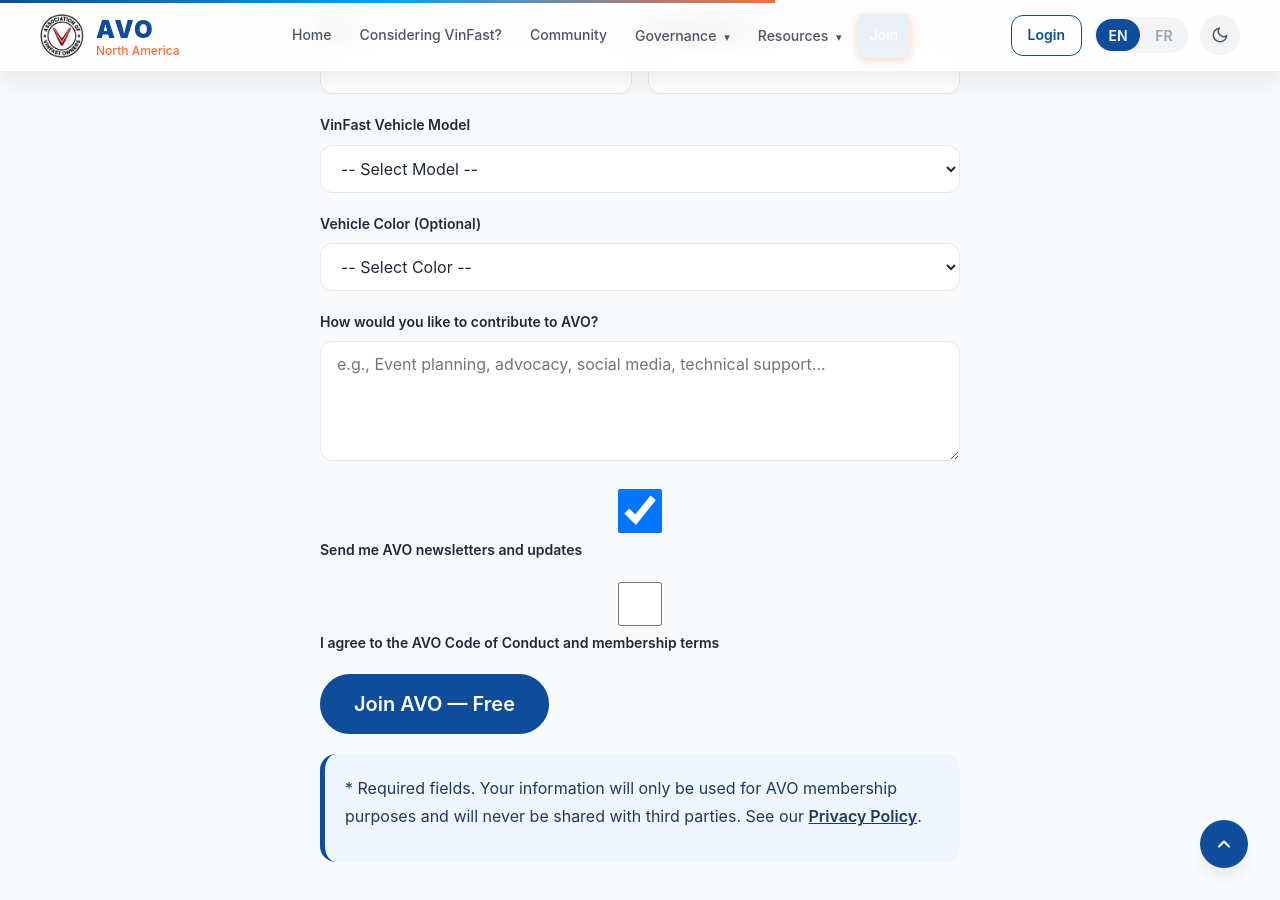
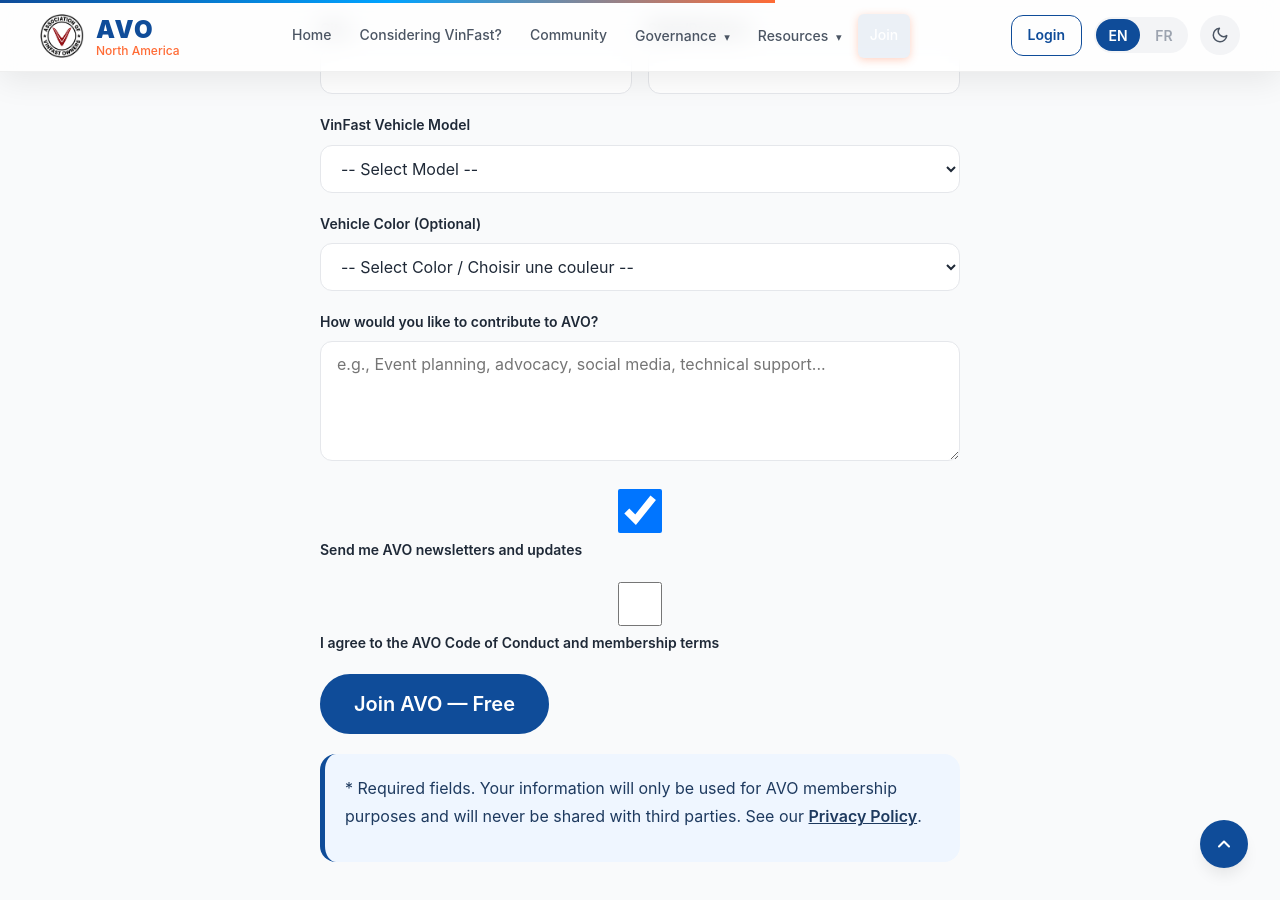
Before and after one commit to vinfastownersorg-cyber/avo-website, a Jekyll site: the page built from join.html, in a window 1280 px wide and 900 px high, scrolled down 1062 px. Built offline with Jekyll 4.4.1, drawn with Linux system fonts in a browser that asks for light colours.

Commit message:
fix(i18n): tighten French newsletter blurb, bilingual color placeholder
Restore the rollaway detail dropped from the French Summer/Fall 2026
summary, capitalize the Café avec VinFast event name to match the PDF,
and make the join form color placeholder bilingual.

Co-Authored-By: Claude Opus 5.5 (1M context) <noreply@anthropic.com>

```diff
--- a/join.html
+++ b/join.html
@@ -212,7 +212,7 @@ schema_json: |
                         <span lang="fr">Couleur du Véhicule (Optionnel)</span>
                     </label>
                     <select id="vehicleColor" name="vehicleColor">
-                        <option value="">-- Select Color --</option>
+                        <option value="">-- Select Color / Choisir une couleur --</option>
                         <option value="Crimson Red">Crimson Red Metallic</option>
                         <option value="VinFast Blue">VinFast Blue Metallic</option>
                         <option value="Sunset Orange">Sunset Orange Metallic</option>
--- a/newsletters.html
+++ b/newsletters.html
@@ -60,7 +60,7 @@ schema_json: |
                 </h3>
                 <p>
                     <span lang="en">Five months in one issue: the unannounced VF8 refresh now on North American lots, firmware builds and the Transport Canada rollaway recall, the VF7 that did not arrive, three new US dealerships, a petition scorecard, corporate watch, and Coffee with VinFast in Oakville on October 16.</span>
-                    <span lang="fr">Cinq mois en un numéro : le VF8 remanié arrivé sans annonce en Amérique du Nord, les versions logicielles et le rappel de Transports Canada, le VF7 qui n'est pas arrivé, trois nouvelles concessions américaines, le bilan de la pétition, la veille corporative et le café avec VinFast à Oakville le 16 octobre.</span>
+                    <span lang="fr">Cinq mois en un numéro : le VF8 remanié arrivé sans annonce en Amérique du Nord, les versions logicielles et le rappel de Transports Canada (véhicule garé qui peut se mettre à rouler), le VF7 qui n'est pas arrivé, trois nouvelles concessions américaines, le bilan de la pétition, la veille corporative et le Café avec VinFast à Oakville le 16 octobre.</span>
                 </p>
                 <div style="display:flex; gap:var(--space-4); justify-content:center; flex-wrap:wrap; margin-top:var(--space-4);">
                     <a href="newsletters/AVO-Newsletter-Fall-2026.pdf" class="btn-v2 btn-white" target="_blank" rel="noopener">
```
